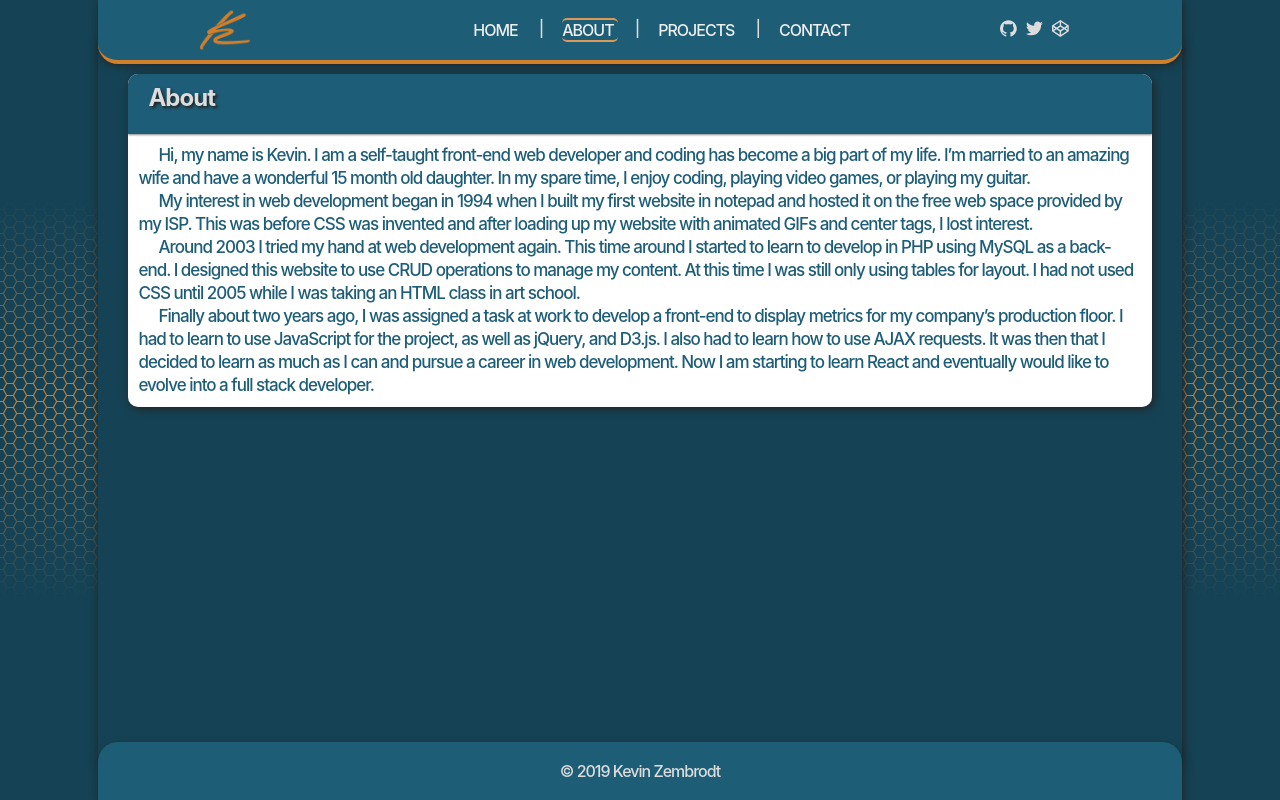
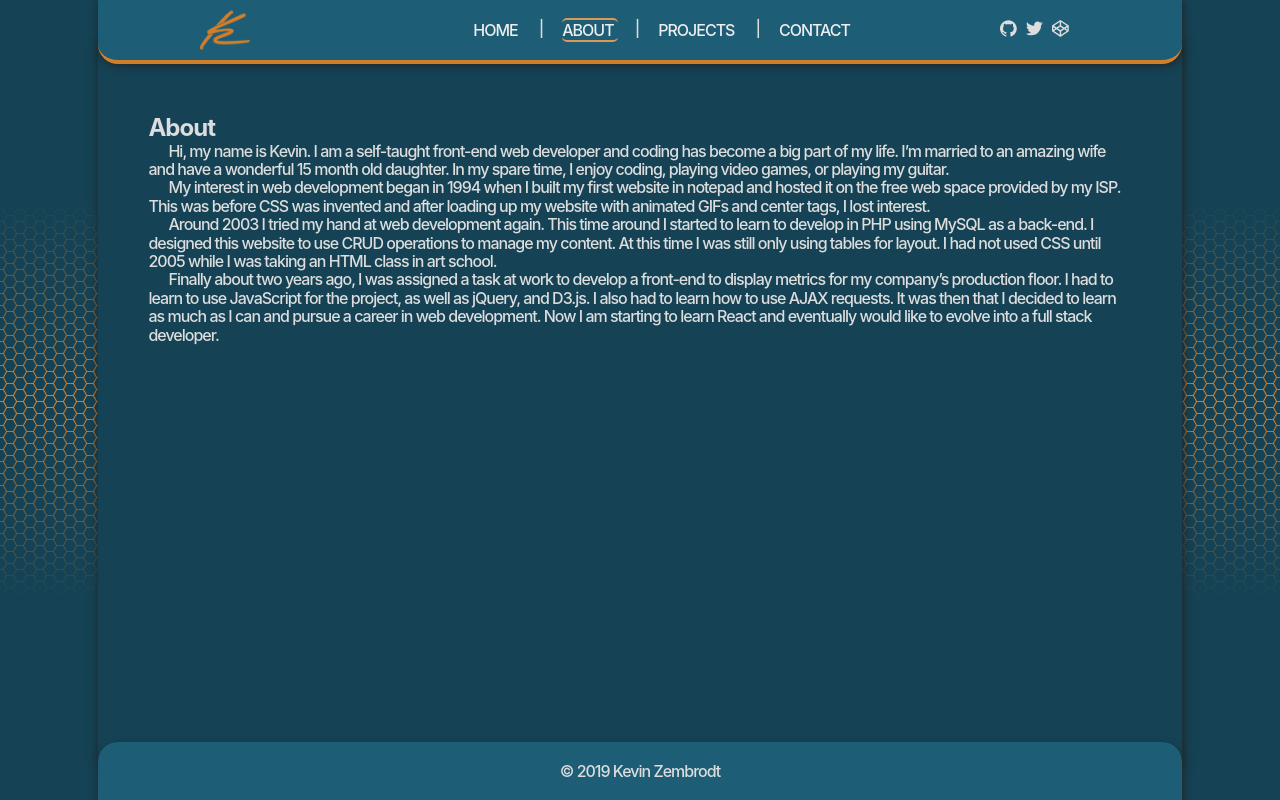
Before and after one commit to Nixikaz/portfolio-react, a React (Create React App) app: page /about in a window 1280 px wide. Built offline with nearby package versions, Linux system fonts and the light colour scheme.

Commit message:
Added flexbox to cards

```diff
--- a/src/components/About.js
+++ b/src/components/About.js
@@ -2,16 +2,13 @@ import React from 'react';
 
 const About = () => {
   return (
-    <main className="content">
-      <section className="card">
-        <div className="card__title">
+    <main className="content content--single">
+      <section>
         <h1>About</h1>
-        </div>
-        <div className="card__body">
         <p>
-            Hi, my name is Kevin. I am a self-taught front-end web developer and coding has become a big part of my
-            life. I’m married to an amazing wife and have a wonderful 15 month old daughter. In my spare time, I enjoy
-            coding, playing video games, or playing my guitar.
+          Hi, my name is Kevin. I am a self-taught front-end web developer and coding has become a big part of my life.
+          I’m married to an amazing wife and have a wonderful 15 month old daughter. In my spare time, I enjoy coding,
+          playing video games, or playing my guitar.
         </p>
         <p>
           My interest in web development began in 1994 when I built my first website in notepad and hosted it on the
@@ -20,19 +17,18 @@ const About = () => {
         </p>
         <p>
           Around 2003 I tried my hand at web development again. This time around I started to learn to develop in PHP
-            using MySQL as a back-end. I designed this website to use CRUD operations to manage my content. At this time
-            I was still only using tables for layout. I had not used CSS until 2005 while I was taking an HTML class in
-            art school.
+          using MySQL as a back-end. I designed this website to use CRUD operations to manage my content. At this time I
+          was still only using tables for layout. I had not used CSS until 2005 while I was taking an HTML class in art
+          school.
         </p>
         <p>
           Finally about two years ago, I was assigned a task at work to develop a front-end to display metrics for my
-            company’s production floor. I had to learn to use JavaScript for the project, as well as jQuery, and D3.js.
-            I also had to learn how to use AJAX requests. It was then that I decided to learn as much as I can and
-            pursue a career in web development. Now I am starting to learn React and eventually would like to evolve
-            into a full stack developer.
+          company’s production floor. I had to learn to use JavaScript for the project, as well as jQuery, and D3.js. I
+          also had to learn how to use AJAX requests. It was then that I decided to learn as much as I can and pursue a
+          career in web development. Now I am starting to learn React and eventually would like to evolve into a full
+          stack developer.
         </p>
         <p />
-        </div>
       </section>
     </main>
   );
--- a/src/components/Contact.js
+++ b/src/components/Contact.js
@@ -4,12 +4,9 @@ export default class Contact extends Component {
   render() {
     return (
       <main className="content content--single">
-        <section className="card">
-          <div className="card__title">
+        <section>
           <h1>Contact</h1>
-          </div>
-          <div className="card__body">
-            <form action="/thankyou" netlify>
+          <form className="form__contact" action="/thankyou" netlify>
             <label htmlFor="fName">First Name</label>
             <input type="text" name="fName" id="firstName" />
             <label htmlFor="lName">Last Name</label>
@@ -19,7 +16,6 @@ export default class Contact extends Component {
             <label htmlFor="message">Message</label>
             <textarea name="message" id="shortMessage" cols="30" rows="10" />
           </form>
-          </div>
         </section>
       </main>
     );
--- a/src/components/Projects.js
+++ b/src/components/Projects.js
@@ -2,7 +2,7 @@ import React from 'react';
 
 const Projects = () => {
   return (
-    <main className="content">
+    <main className="content content--single">
       <section>
         <h1>Projects</h1>
         <p>
--- a/src/index.css
+++ b/src/index.css
@@ -177,6 +177,7 @@ li {
   font-weight: 850;
 }
 .hero__webdev {
+  transform: translateY(-0.5rem);
   grid-area: hero_front;
   font-size: 4rem;
   text-transform: lowercase;
@@ -196,20 +197,31 @@ li {
 .content {
   background: #154355;
   grid-area: content;
-  display: grid;
+  display: flex;
   margin-top: -2rem;
   margin-bottom: -2rem;
   z-index: 0;
-  padding: 3rem;
-  grid-gap: 20px;
+  padding: 1rem;
+  padding-bottom: 4rem;
+  flex-wrap: wrap;
+  justify-content: flex-start;
+  align-content: flex-start;
+  /* grid-gap: 20px;
   grid-template-columns: repeat(auto-fit, minmax(30rem, 1fr));
   align-content: start;
-  justify-content: center;
+  justify-content: center; */
   box-shadow: .1rem .1rem 1rem #222;
   /* overflow: hidden; */
 }
 .content--single {
   grid-template-columns: 50%;
+  padding-top: 3rem;
+}
+section {
+  margin: 4rem;
+}
+section p {
+  text-indent: 2rem;
 }
 .svg--large {
   height: 11.5rem;
@@ -220,15 +232,18 @@ li {
   z-index: 0;
 }
 .card {
+  margin: 1rem;
+  flex: 1 1 30rem;
   border-radius: 1rem;
-  display: inherit;
   overflow: hidden;
+  display: grid;
   grid-template-rows: 6rem auto;
   grid-template-areas:
   "card__header"
   "card__paragraph";
   background: #fff;
-  transition: .3s;
+  transition: box-shadow .3s;
+  transition: transform .3s;
   box-shadow: .2rem .2rem 1rem #222;
 }
 .card__title {
@@ -257,6 +272,7 @@ li {
 }
 .card__body p {
   text-indent: 2rem;
+  letter-spacing: normal;
 }
 .card--hover:hover {
   transform: translate(-0.2rem, -0.2rem);
@@ -265,7 +281,7 @@ li {
 .card--hover:hover .svg--large {
   opacity: 1;
 }
-.card__body form {
+.form__contact {
   display: flex;
   flex-direction: column;
 }
```
Lines whose indentation alone changed are shown as unchanged.
